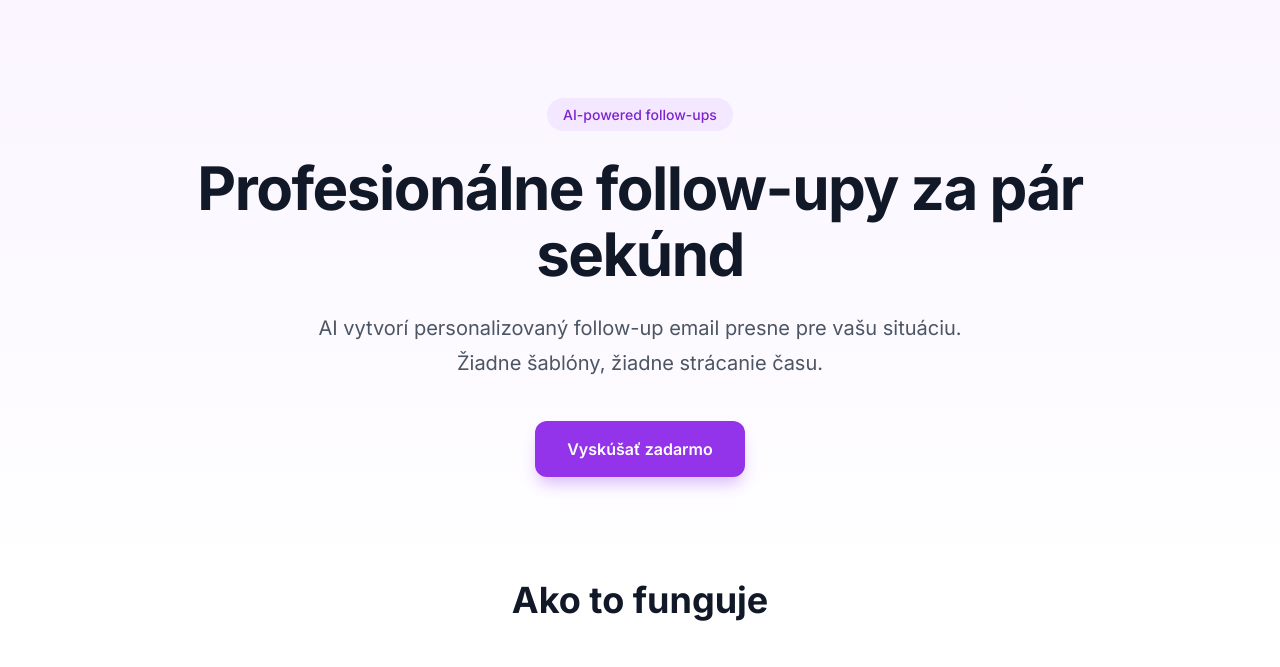
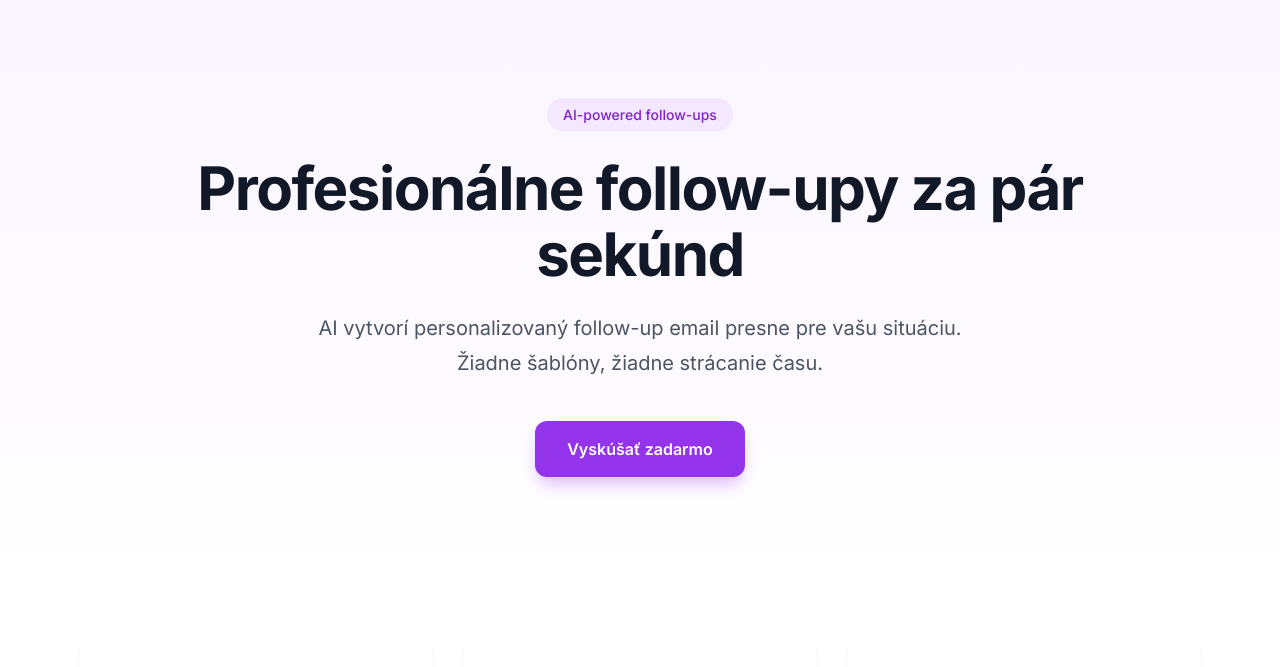
Before and after one commit to followupmate/followupmate, a website: page index.html in a window 1280 px wide. Shown: the part 70-737 px from the top of the page. Drawn offline with Linux system fonts and the light colour scheme.

Commit message:
Update index.html

```diff
--- a/index.html
+++ b/index.html
@@ -970,7 +970,7 @@ header {
     <section class="how-it-works">
         <div class="section-container">
             <div class="section-header">
-                <h2 class="section-title">Ako to funguje</h2>
+                <h2 class="section-title"></h2>
             </div>
 
             <div class="steps-grid">
```
